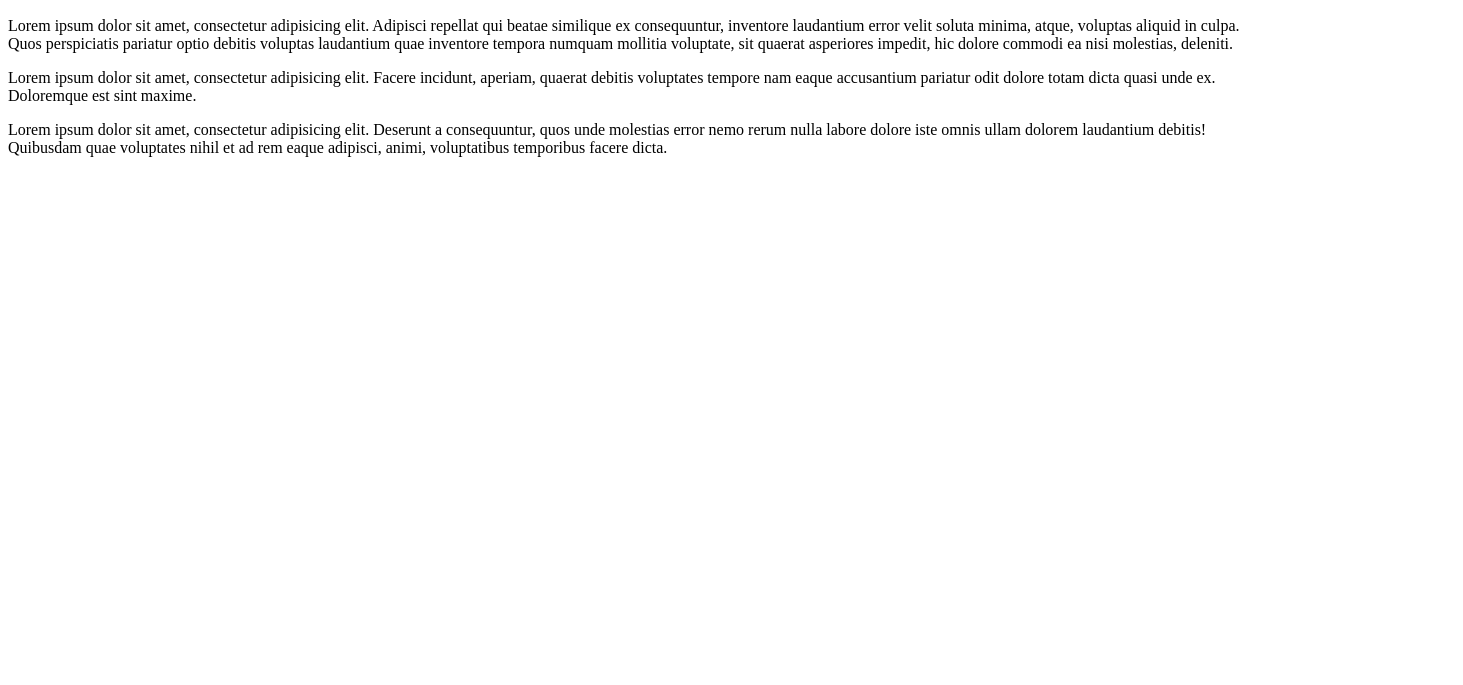
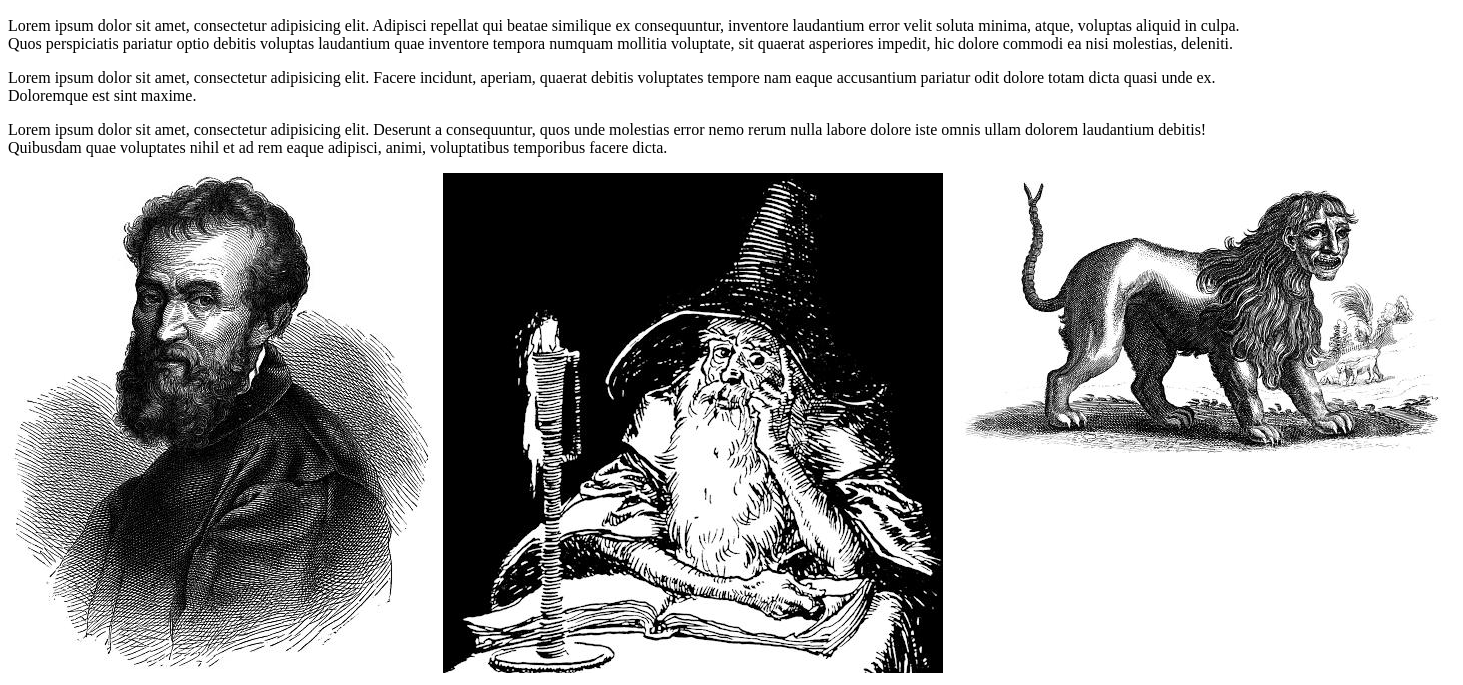
Before and after one commit to theScifer/ll-web-dev-test, a plain HTML site: page index.html in a window 1280 px wide. Shown: the part 493-1178 px from the top of the page, 1463 px wide, since content can reach past the window. Before the commit the page ends 800 px from the top, so only its background shows below. Drawn offline with Linux system fonts and the light colour scheme.

Commit message:
Updated file structure, added js image loop with initial styling

```diff
--- a/index.html
+++ b/index.html
@@ -3,6 +3,8 @@
 <head>
   <meta charset="UTF-8">
   <title>LL Web Dev Test</title>
+  <link rel="stylesheet" href="styles/styles.css">
+  <script defer type="text/javascript" src="scripts/app.js"></script>
 </head>
 <body>
   <header>
@@ -10,7 +12,7 @@
       <div class="nav-logo">
         <img src="./images/leaselabs_logo_fullstack_rgb.png" alt="LeaseLabs Logo">
       </div>
-      <div class="nav-links">
+      <nav class="nav-links">
         <ul>
           <li><a href="#">Home</a></li>
           <li><a href="#">Our Work</a></li>
@@ -18,11 +20,11 @@
           <li><a href="#">Contact Us</a></li>
           <li id="specials"><a href="#">Specials</a></li>
         </ul>
-      </div>
+      </nav>
     </div> <!-- End navigation wrapper -->
   </header>
   <!-- sidebar start -->
-  <aside>
+  <div class="sidebar">
     <div class="subnav-wrapper">
       <div class="subnav-title">
         Subnav
@@ -41,7 +43,7 @@
         <li><a href="#">Link 3</a></li>
       </ul>
     </div>
-  </aside>
+  </div>
   <!-- main section start -->
   <main>
     <h1 class="heading1">Heading 1</h1>
@@ -56,7 +58,7 @@
       Lorem ipsum dolor sit amet, consectetur adipisicing elit. Deserunt a consequuntur, quos unde molestias error nemo rerum nulla labore dolore iste omnis ullam dolorem laudantium debitis! Quibusdam quae voluptates nihil et ad rem eaque adipisci, animi, voluptatibus temporibus facere dicta.
     </p>
     <!-- Image section start -->
-    <div class="picture-container">
+    <div id="picture-container">
 
     </div>
   </main>
--- /dev/null
+++ b/scripts/app.js
@@ -0,0 +1,42 @@
+var images = {
+	man: {
+		heading: 'Man Image',
+		description: 'Image of a man.',
+		path: 'img/man.jpg'
+	},
+	wizard: {
+		heading: 'Wizard Image',
+		description: 'Image of a wizard.',
+		path: 'img/wizard.jpg'
+	},
+	beast: {
+		heading: 'Beast Image',
+		description: 'Image of a beast.',
+		path: 'img/beast.jpg'
+	}
+};
+
+var containerDiv = document.getElementById('picture-container');
+
+for (var key in images) {
+  var heading = images[key].heading;
+  var description = images[key].description;
+  var path = images[key].path;
+
+var imgContainer = document.createElement('div');
+  imgContainer.setAttribute('class', 'container');
+  imgContainer.innerHTML = `
+    <div class="overlay">
+      <div class="title">${heading}</div>
+      <div class="description">${description}</div>
+    </div>
+  `;
+
+var myImage = document.createElement('img');
+  myImage.setAttribute('src', path);
+  myImage.setAttribute('title', heading);
+  myImage.setAttribute('alt', description);
+
+  containerDiv.appendChild(imgContainer);
+  imgContainer.appendChild(myImage);
+}
--- /dev/null
+++ b/styles/styles.css
@@ -0,0 +1,28 @@
+
+/* Image section styles */
+#picture-container {
+  display: flex;
+  flex-direction: row;
+}
+
+.container {
+  position: relative;
+}
+
+.container:hover .overlay {
+  opacity: 1;
+  transition: .5s;
+}
+
+.overlay {
+  position: absolute;
+  opacity: 0;
+}
+
+img {
+  padding-right: 10px;
+}
+
+img:hover .title{
+/*   opacity: 1; */
+}
```
Also changed, not shown: img/beast.jpg (added), img/leaselabs_logo_fullstack_rgb.png (added), img/man.jpg (added), img/wizard.jpg (added).
